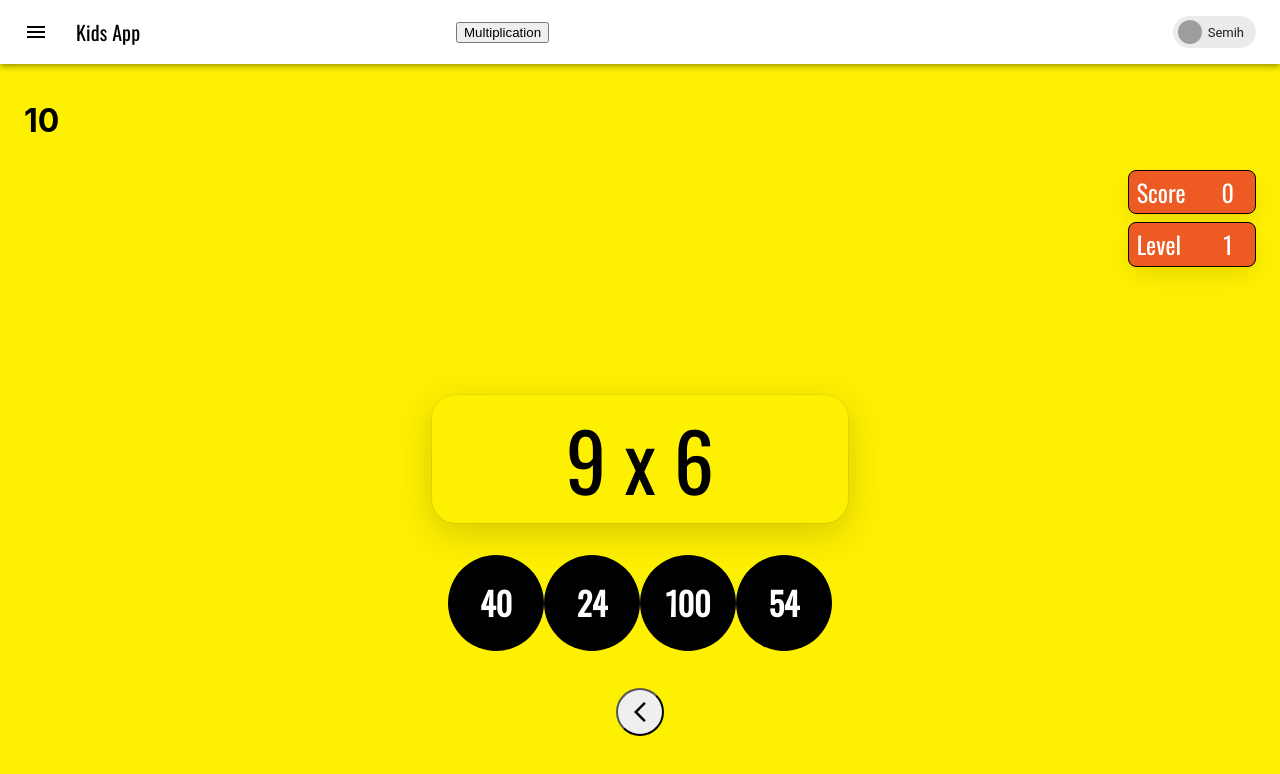
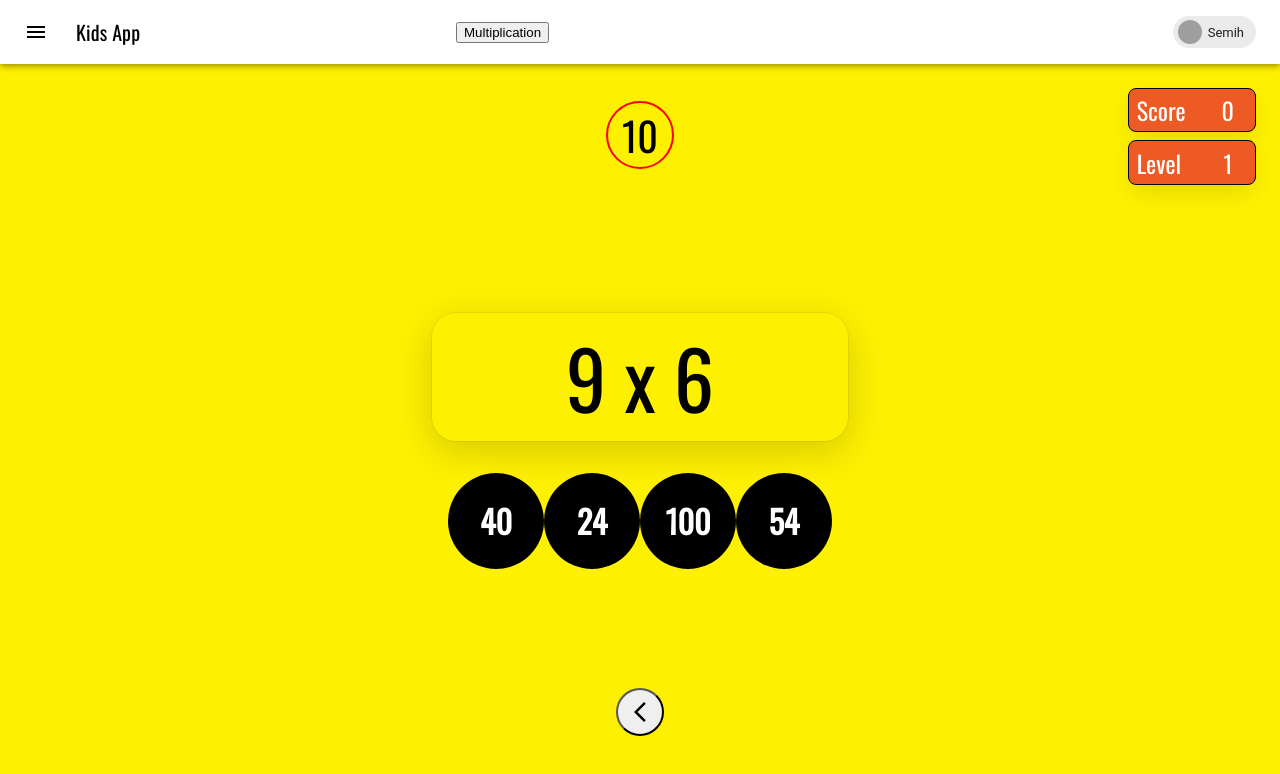
Before and after one commit to SemihDurmus/kids-app, a React (Create React App) app: page /multiplication/game in a window 1280 px wide. Both pictures are taken after a click on the button "START GAME". Shown: the top 774 px of the page. Built offline with nearby package versions, Linux system fonts and the light colour scheme; grey boxes are pictures that could not be loaded; a web font is replaced by a local one.

Commit message:
Move timer to scoreboard

```diff
--- a/src/pages/multiplicationGame/MultiplicationGame.tsx
+++ b/src/pages/multiplicationGame/MultiplicationGame.tsx
@@ -79,11 +79,11 @@ export const MultiplicationGame = (): ReactElement => {
       maxWidth={false}
       sx={{ backgroundColor: bgColor, pt: 2, height: "92vh" }}
     >
-      <h1>{remainingSeconds}</h1>
       <ScoreBoard
         score={score}
         level={level}
         nrOfWrongAnswers={nrOfWrongAnswers}
+        remainingSeconds={remainingSeconds}
       />
       <Question nr1={nr1} nr2={nr2} />
       <Answers options={options} handleClick={handleClick} />
--- a/src/pages/multiplicationGame/components/ScoreBoard.tsx
+++ b/src/pages/multiplicationGame/components/ScoreBoard.tsx
@@ -6,11 +6,13 @@ export const ScoreBoard = (props: {
   score: number;
   level: number;
   nrOfWrongAnswers: number;
+  remainingSeconds: number;
 }): ReactElement => {
-  const { score, level, nrOfWrongAnswers } = props;
+  const { score, level, nrOfWrongAnswers, remainingSeconds } = props;
   return (
-    <>
+    <div>
       <Row>
+        {remainingSeconds && <Timer>{remainingSeconds}</Timer>}{" "}
         <RightSide>
           <StyledStack direction="row" spacing={1}>
             <AssetBox>Score</AssetBox>
@@ -23,13 +25,29 @@ export const ScoreBoard = (props: {
         </RightSide>
       </Row>
       <SkullsBox>{Array(nrOfWrongAnswers).fill("💀").join("")}</SkullsBox>
-    </>
+    </div>
   );
 };
 
 const Row = styled.div`
   display: flex;
   justify-content: flex-end;
+  position: relative;
+`;
+
+const Timer = styled.div`
+  font-size: 2.5rem;
+  font-family: "Oswald";
+  position: absolute;
+  top: 20%;
+  left: 50%;
+  transform: translateX(-50%);
+  border: 2px solid red;
+  height: 4rem;
+  width: 4rem;
+  line-height: 4rem;
+  border-radius: 50%;
+  text-align: center;
 `;
 
 const RightSide = styled.div`
```
